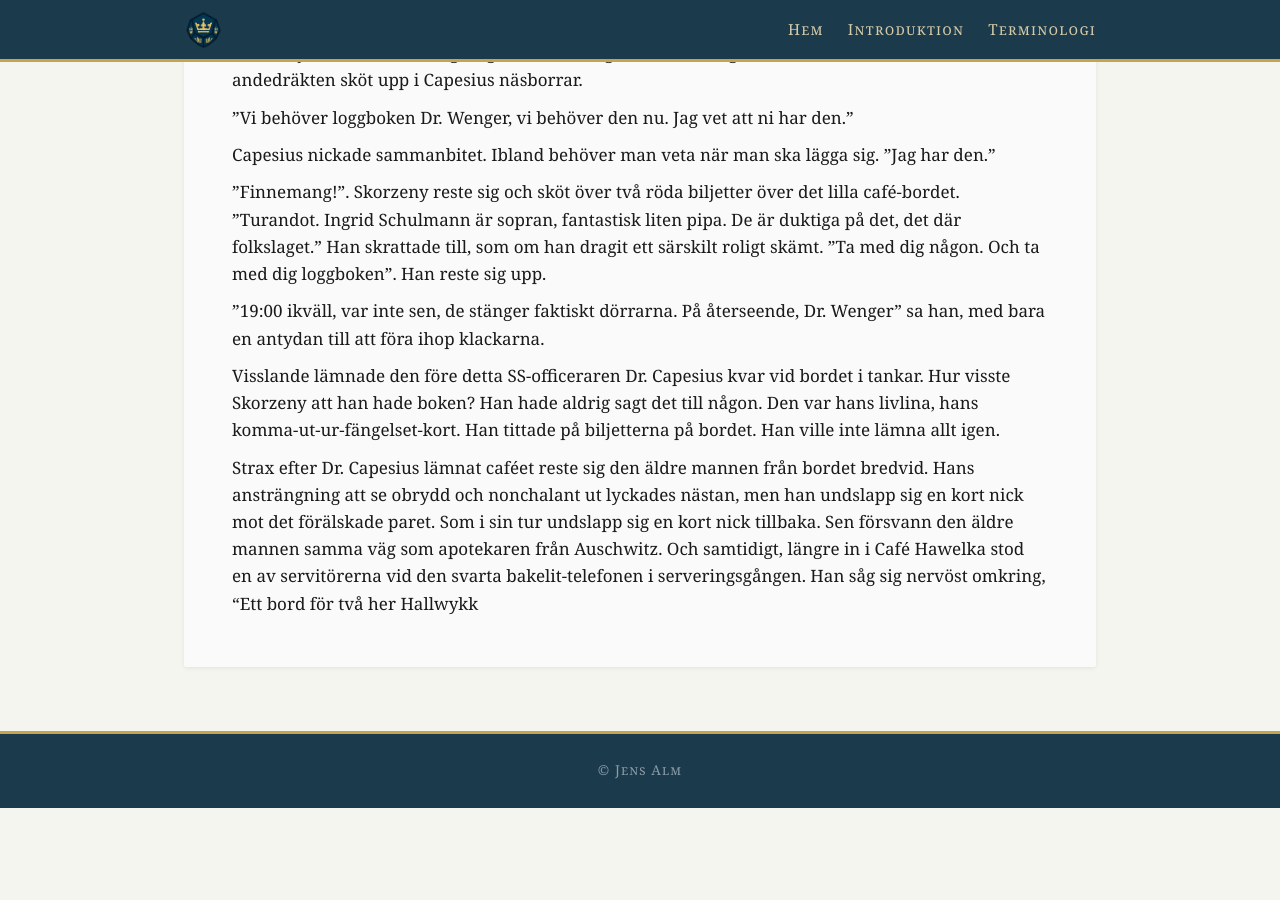
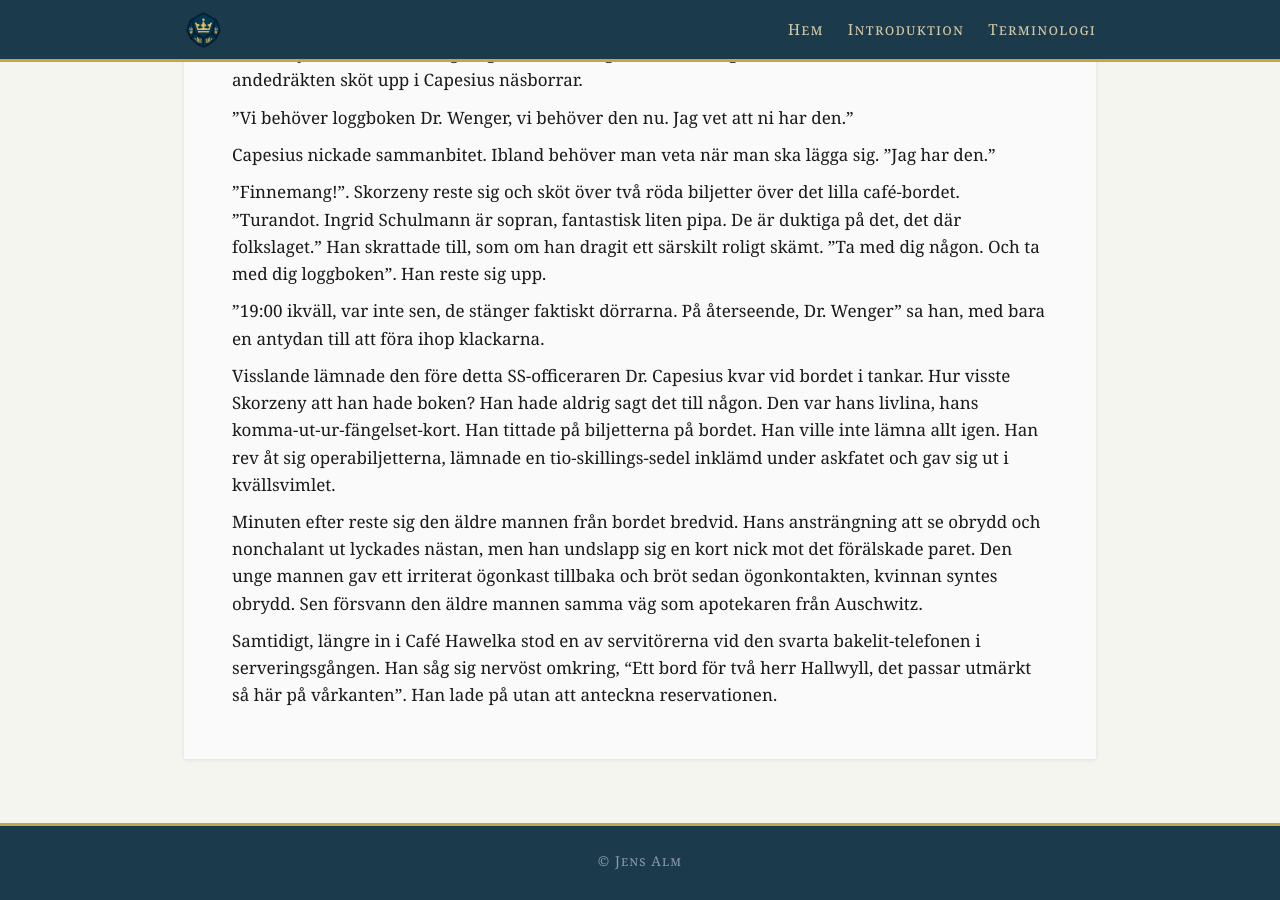
Before and after one commit to ulmus/Riket, a Jekyll site: the page built from Äventyr/Dödsängelns Testamente/En valsmelodi.md, in a window 1280 px wide and 900 px high, scrolled down 897 px. Built offline with Jekyll 4.4.1, drawn with Linux system fonts in a browser that asks for light colours; our own code applies the rules of GitHub Pages for plain Markdown files; before the commit the page ends 1705 px from its top, so only the background shows below that.

Commit message:
Updated from Octarine

```diff
--- a/Äventyr/Dödsängelns Testamente/En valsmelodi.md
+++ b/Äventyr/Dödsängelns Testamente/En valsmelodi.md
@@ -30,6 +30,8 @@ Capesius nickade sammanbitet. Ibland behöver man veta när man ska lägga sig.
 
 ”19:00 ikväll, var inte sen, de stänger faktiskt dörrarna. På återseende, Dr. Wenger” sa han, med bara en antydan till att föra ihop klackarna.
 
-Visslande lämnade den före detta SS-officeraren Dr. Capesius kvar vid bordet i tankar. Hur visste Skorzeny att han hade boken? Han hade aldrig sagt det till någon. Den var hans livlina, hans komma-ut-ur-fängelset-kort. Han tittade på biljetterna på bordet. Han ville inte lämna allt igen.
+Visslande lämnade den före detta SS-officeraren Dr. Capesius kvar vid bordet i tankar. Hur visste Skorzeny att han hade boken? Han hade aldrig sagt det till någon. Den var hans livlina, hans komma-ut-ur-fängelset-kort. Han tittade på biljetterna på bordet. Han ville inte lämna allt igen. Han rev åt sig operabiljetterna, lämnade en tio-skillings-sedel inklämd under askfatet och gav sig ut i kvällsvimlet.
 
-Strax efter Dr. Capesius lämnat caféet reste sig den äldre mannen från bordet bredvid. Hans ansträngning att se obrydd och nonchalant ut lyckades nästan, men han undslapp sig en kort nick mot det förälskade paret. Som i sin tur undslapp sig en kort nick tillbaka. Sen försvann den äldre mannen samma väg som apotekaren från Auschwitz. Och samtidigt, längre in i Café Hawelka stod en av servitörerna vid den svarta bakelit-telefonen i serveringsgången. Han såg sig nervöst omkring, “Ett bord för två her Hallwykk
+Minuten efter reste sig den äldre mannen från bordet bredvid. Hans ansträngning att se obrydd och nonchalant ut lyckades nästan, men han undslapp sig en kort nick mot det förälskade paret. Den unge mannen gav ett irriterat ögonkast tillbaka och bröt sedan ögonkontakten, kvinnan syntes obrydd. Sen försvann den äldre mannen samma väg som apotekaren från Auschwitz.
+
+Samtidigt, längre in i Café Hawelka stod en av servitörerna vid den svarta bakelit-telefonen i serveringsgången. Han såg sig nervöst omkring, “Ett bord för två herr Hallwyll, det passar utmärkt så här på vårkanten”. Han lade på utan att anteckna reservationen.
```
